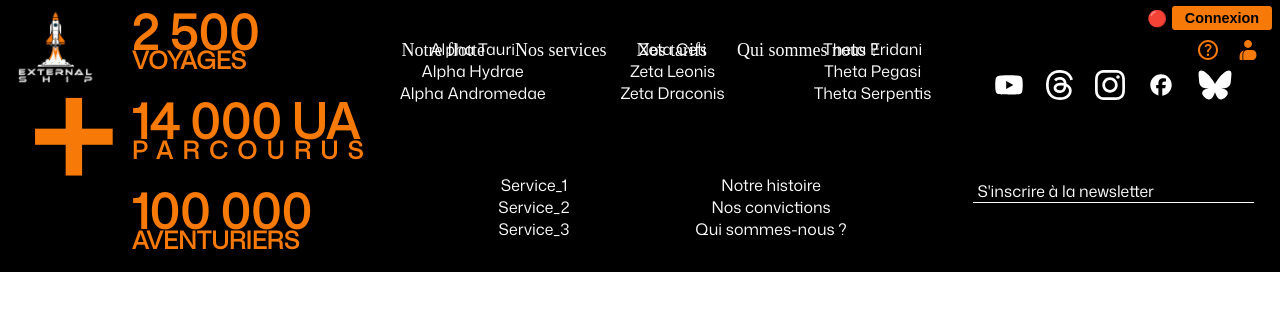
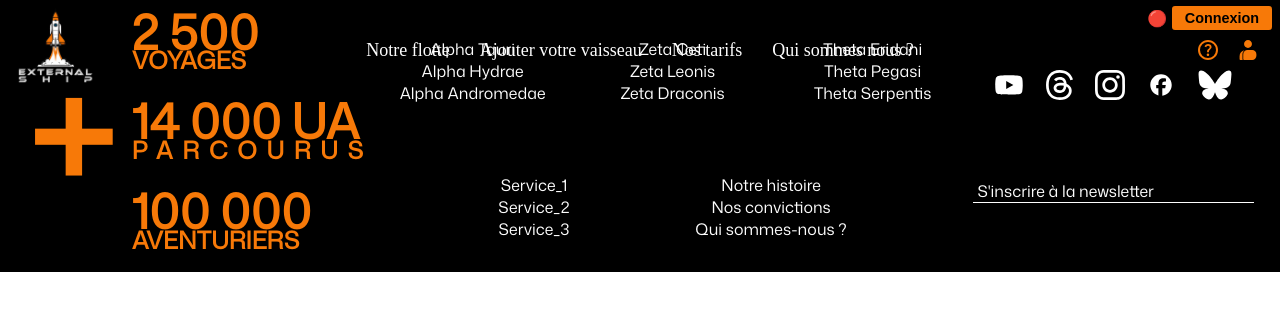
Before and after one commit to wildcodeschool-2025-03/js-lyon-2025-03-p3, a React (Vite) app in the folder client/: page / in a window 1280 px wide. Shown: the top 310 px of the page. Built offline with nearby package versions, Linux system fonts and the light colour scheme; no server answers.

Commit message:
Logo clickable et ajout de addship

```diff
--- a/client/src/components/Header.tsx
+++ b/client/src/components/Header.tsx
@@ -49,13 +49,14 @@ function Header() {
 
   return (
     <section className="header">
+      <Link to="/">
         <img className="menuBurger" src={menu} alt="menu burger" />
         <img
           src={isMobile ? logoWhiteMobile : logoWhite}
           alt="website icon"
           className="logoWhite"
         />
-
+      </Link>
       {!isMobile && (
         <ul
           className={`headerNavBar ${
@@ -65,7 +66,9 @@ function Header() {
           <li>
             <Link to="/ships">Notre flotte</Link>
           </li>
-          <li>Nos services</li>
+          <li>
+            <Link to="/addship">Ajouter votre vaisseau</Link>
+          </li>
           <li>Nos tarifs</li>
           <li className="liButton">Qui sommes nous ?</li>
         </ul>
```
Lines whose indentation alone changed are shown as unchanged.
